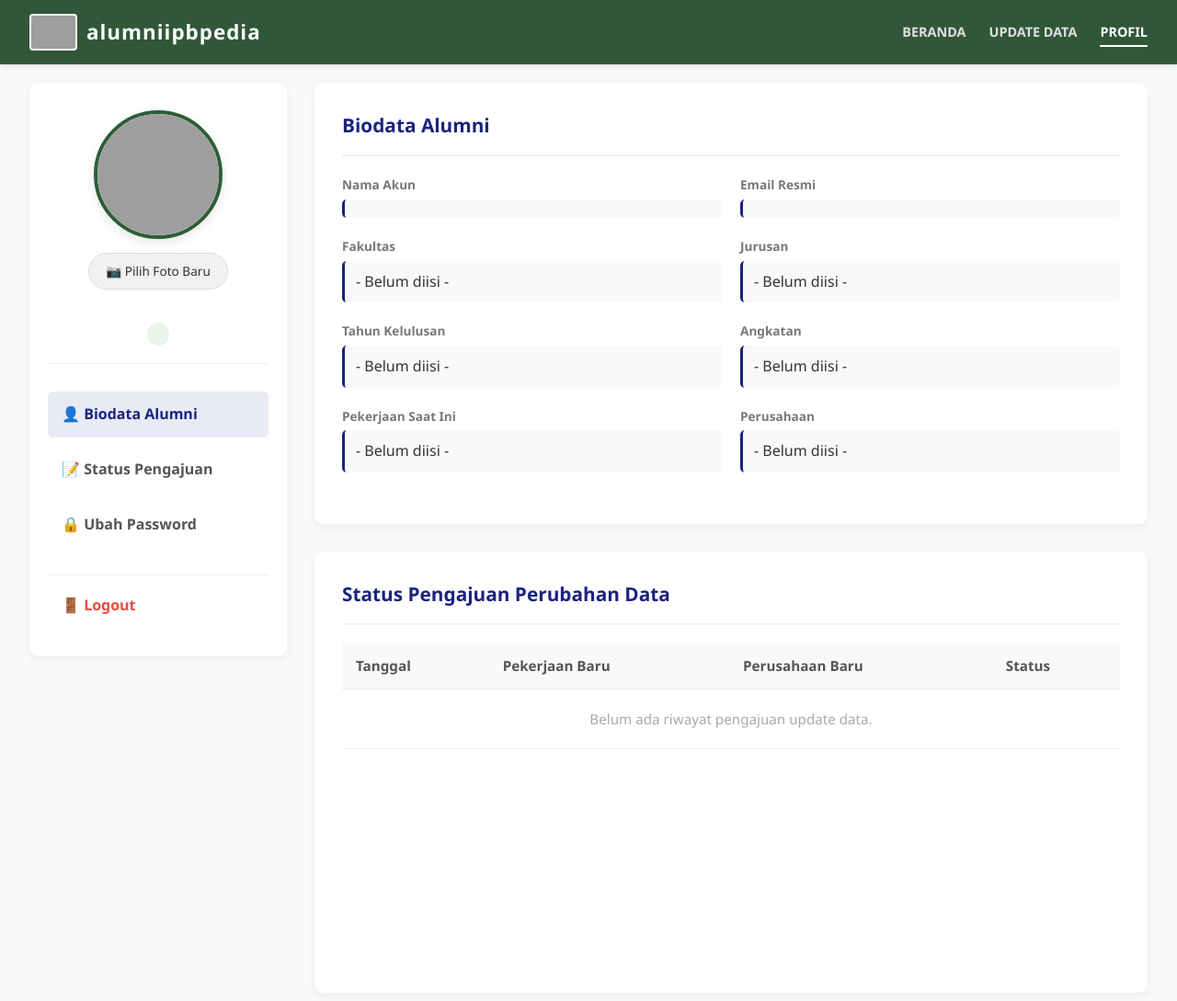
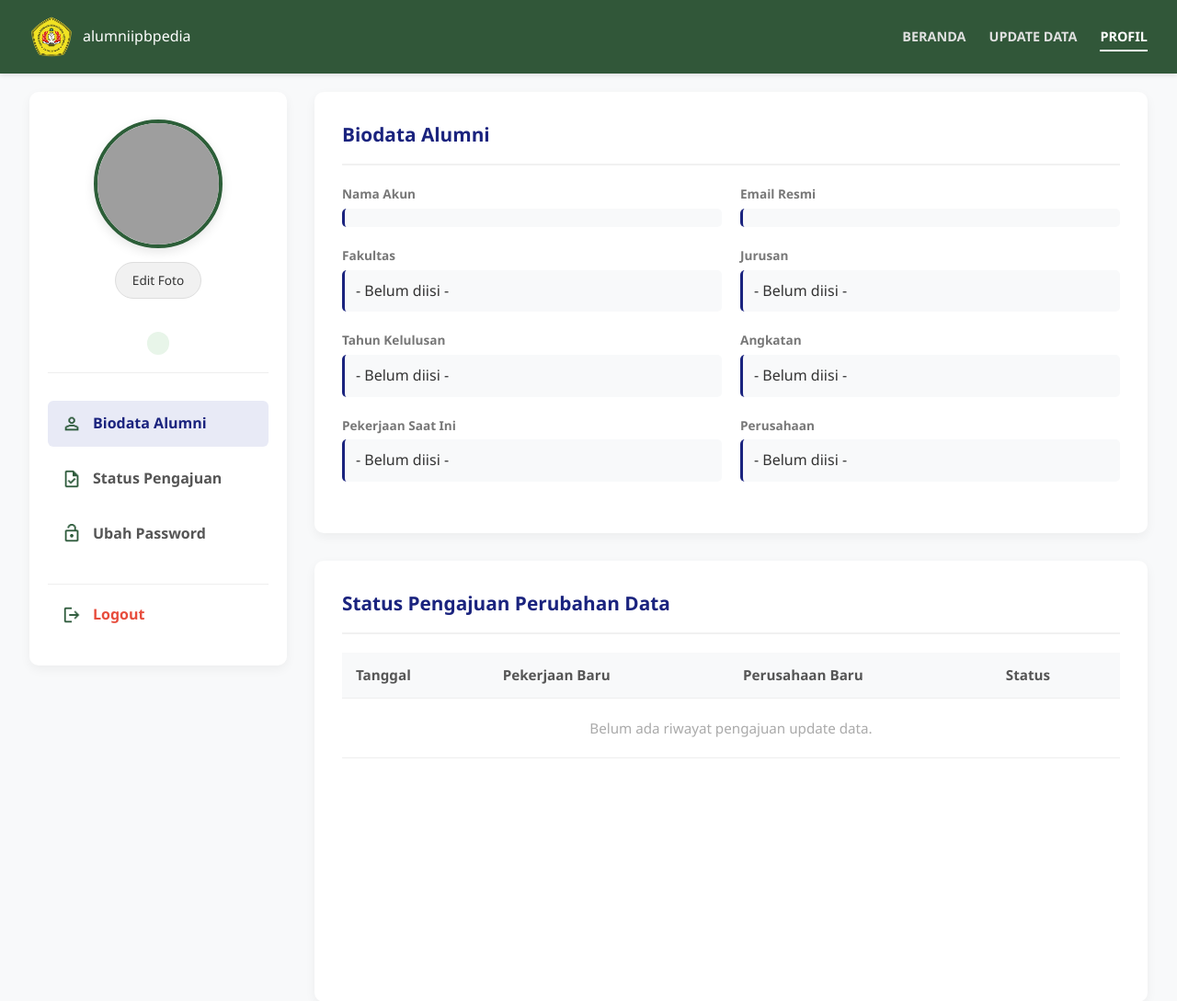
Before and after one commit to Dianparadise/UAS-PEMWEB, a PHP site: page /profil.php in a window 1280 px wide. Shown: the top 1089 px of the page at 92% size. Run offline with PHP 8.4, Linux system fonts and the light colour scheme; the visitor is signed in with stand-in values (Sample User, id 1); data that the repository does not hold is empty; grey boxes are pictures that could not be loaded.

```diff
--- a/app/model/AlumniModel.php
+++ b/app/model/AlumniModel.php
@@ -63,7 +63,8 @@ class AlumniHomeModel
 
         return mysqli_fetch_assoc($query);
     }
-    public static function search($search) {
+    public static function search($search)
+    {
 
         global $conn;
 
@@ -81,8 +82,6 @@ class AlumniHomeModel
     ";
 
         return mysqli_query($conn, $sql);
-
-
     }
     public static function filter(
         $search,
--- a/asset/css/style.css
+++ b/asset/css/style.css
@@ -52,8 +52,8 @@ body {
 }
 
 .logo-img {
-    height: 40px;
-    background-color: white;
+    height: 50px;
+
     /* Kalau logonya transparan, biar kelihatan */
     border-radius: 4px;
     padding: 2px;
@@ -764,7 +780,9 @@ body {
 }
 
 .menu-item {
-    display: block;
+    display: flex;
+    align-items: center; /* Kunci agar ikon dan teks rata tengah secara vertikal */
+    gap: 12px;           /* Jarak antara ikon gambar dan teks */
     padding: 12px 15px;
     color: #555;
     text-decoration: none;
@@ -779,6 +797,15 @@ body {
     color: #1a237e;
 }
 
+/* Mengatur ukuran gambar ikon yang diambil dari folder uploads */
+.menu-icon {
+    width: 22px;         /* Lebar ikon mutlak */
+    height: 22px;        /* Tinggi ikon mutlak */
+    object-fit: contain; /* Memastikan gambar ikon tidak gepeng */
+    flex-shrink: 0;      /* Memastikan ikon tidak menyusut tertekan teks */
+}
+
+/* Khusus tombol logout agar tetap merah */
 .logout-link {
     margin-top: 20px;
     color: #e74c3c;
--- a/public/profil.php
+++ b/public/profil.php
@@ -36,8 +36,8 @@ $queryRequest = $data['request'];
     <header class="main-header">
         <div class="container header-content">
             <div class="logo">
-                <img src="../asset/img/logo.png" alt="Logo" class="logo-img">
-                <span class="logo-text">alumniipbpedia</span>
+                <img src="../uploads/logo1.png" alt="Logo Dashboard" class="logo-img"
+                    <span class="logo-text">alumniipbpedia</span>
             </div>
             <nav class="main-nav">
                 <ul>
@@ -66,13 +66,13 @@ $queryRequest = $data['request'];
                         <input type="file" name="foto_profil" id="input-foto" accept="image/jpeg, image/png, image/jpg" required style="display: none;" onchange="previewImage(event)">
 
                         <label for="input-foto" style="display: inline-block; background-color: #f1f1f1; color: #333; padding: 8px 18px; border-radius: 20px; font-size: 0.85rem; cursor: pointer; border: 1px solid #ddd; transition: all 0.3s ease; margin-bottom: 10px;">
-                            📷 Pilih Foto Baru
+                            Edit Foto
                         </label>
 
                         <br>
 
                         <button id="btn-simpan" type="submit" style="display: none; background-color: #2c5e38; color: white; border: none; padding: 8px 25px; border-radius: 20px; cursor: pointer; font-weight: bold; font-size: 0.85rem; transition: all 0.3s ease; box-shadow: 0 4px 6px rgba(44, 94, 56, 0.2);">
-                            💾 Simpan Perubahan
+                            Simpan Perubahan
                         </button>
                     </form>
 
@@ -97,7 +97,7 @@ $queryRequest = $data['request'];
                             label.style.backgroundColor = '#e8f5e9';
                             label.style.borderColor = '#2c5e38';
                             label.style.color = '#2c5e38';
-                            label.innerHTML = '✔️ Foto Terpilih, Siap Disimpan!';
+                            label.innerHTML = 'Foto Terpilih, Siap Disimpan!';
 
                             // Munculkan tombol simpan dengan efek perlahan
                             document.getElementById('btn-simpan').style.display = 'inline-block';
@@ -106,10 +106,27 @@ $queryRequest = $data['request'];
                     }
                 </script>
                 <nav class="sidebar-menu">
-                    <a href="#biodata" class="menu-item active">👤 Biodata Alumni</a>
-                    <a href="#status-pengajuan" class="menu-item">📝 Status Pengajuan</a>
-                    <a href="#ubah-password" class="menu-item">🔒 Ubah Password</a>
-                    <a href="logout.php" class="menu-item logout-link">🚪 Logout</a>
+                    <nav class="sidebar-menu">
+                        <a href="#biodata" class="menu-item active">
+                            <img src="../uploads/biodata.png" alt="Biodata" class="menu-icon">
+                            Biodata Alumni
+                        </a>
+
+                        <a href="#status-pengajuan" class="menu-item">
+                            <img src="../uploads/status.png" alt="Status" class="menu-icon">
+                            Status Pengajuan
+                        </a>
+
+                        <a href="#ubah-password" class="menu-item">
+                            <img src="../uploads/password.png" alt="Password" class="menu-icon">
+                            Ubah Password
+                        </a>
+
+                        <a href="logout.php" class="menu-item logout-link">
+                            <img src="../uploads/logout.png" alt="Logout" class="menu-icon">
+                            Logout
+                        </a>
+                    </nav>
                 </nav>
             </aside>
 
--- a/public/update_data.php
+++ b/public/update_data.php
@@ -39,8 +39,8 @@ $status_terakhir = mysqli_fetch_assoc($queryStatus);
     <header class="main-header">
         <div class="container header-content">
             <div class="logo">
-                <img src="../asset/img/logo.png" alt="Logo" class="logo-img">
-                <span class="logo-text">alumniipbpedia</span>
+                <img src="../uploads/logo1.png" alt="Logo Dashboard" class="logo-img"
+                    <span class="logo-text">alumniipbpedia</span>
             </div>
             <nav class="main-nav">
                 <ul>
@@ -79,7 +79,7 @@ $status_terakhir = mysqli_fetch_assoc($queryStatus);
                                 Jadi Alumni</button>
                         </form>
                     </div>
-                        <?php endif; ?>
+                <?php endif; ?>
 
                 <div class="card-box">
                     <div class="stepper">
```
Also changed, not shown: other parts of asset/css/style.css (+32 -16 lines), public/admin_alumni_crud.php (+7 -7 lines), public/admin_dashboard.php (+5 -5 lines), public/admin_validasi.php (+6 -6 lines), public/detail.php (+11 -12 lines), public/index.php (+3 -8 lines), public/login.php (+3 -6 lines), public/register.php (+7 -9 lines), uploads/bgLogin.png (added), uploads/biodata.png (added), uploads/logo.png (added), uploads/logo1.png (added), uploads/logout.png (added), uploads/password.png (added), 1 more files. Lines whose indentation alone changed are shown as unchanged.
